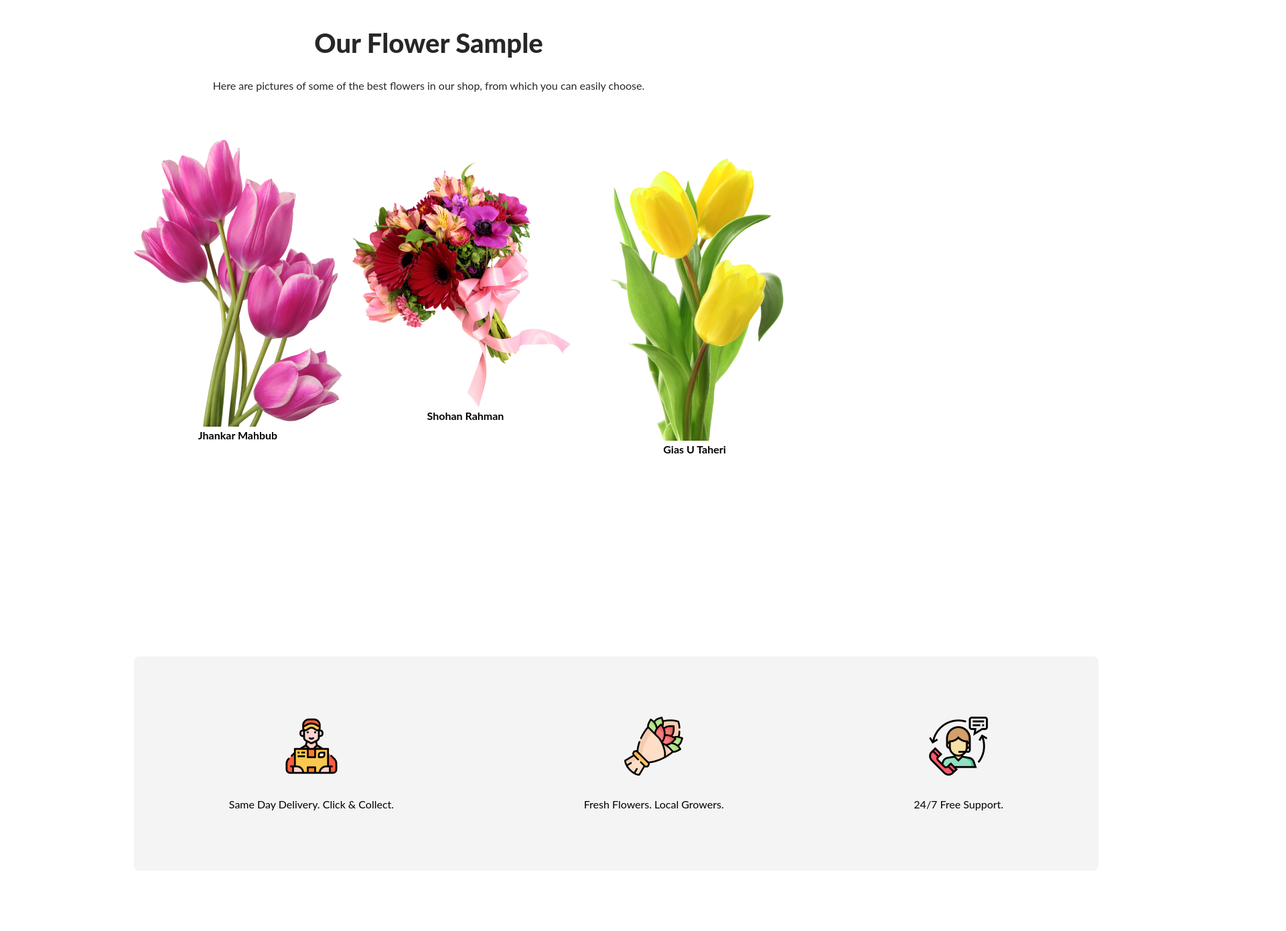
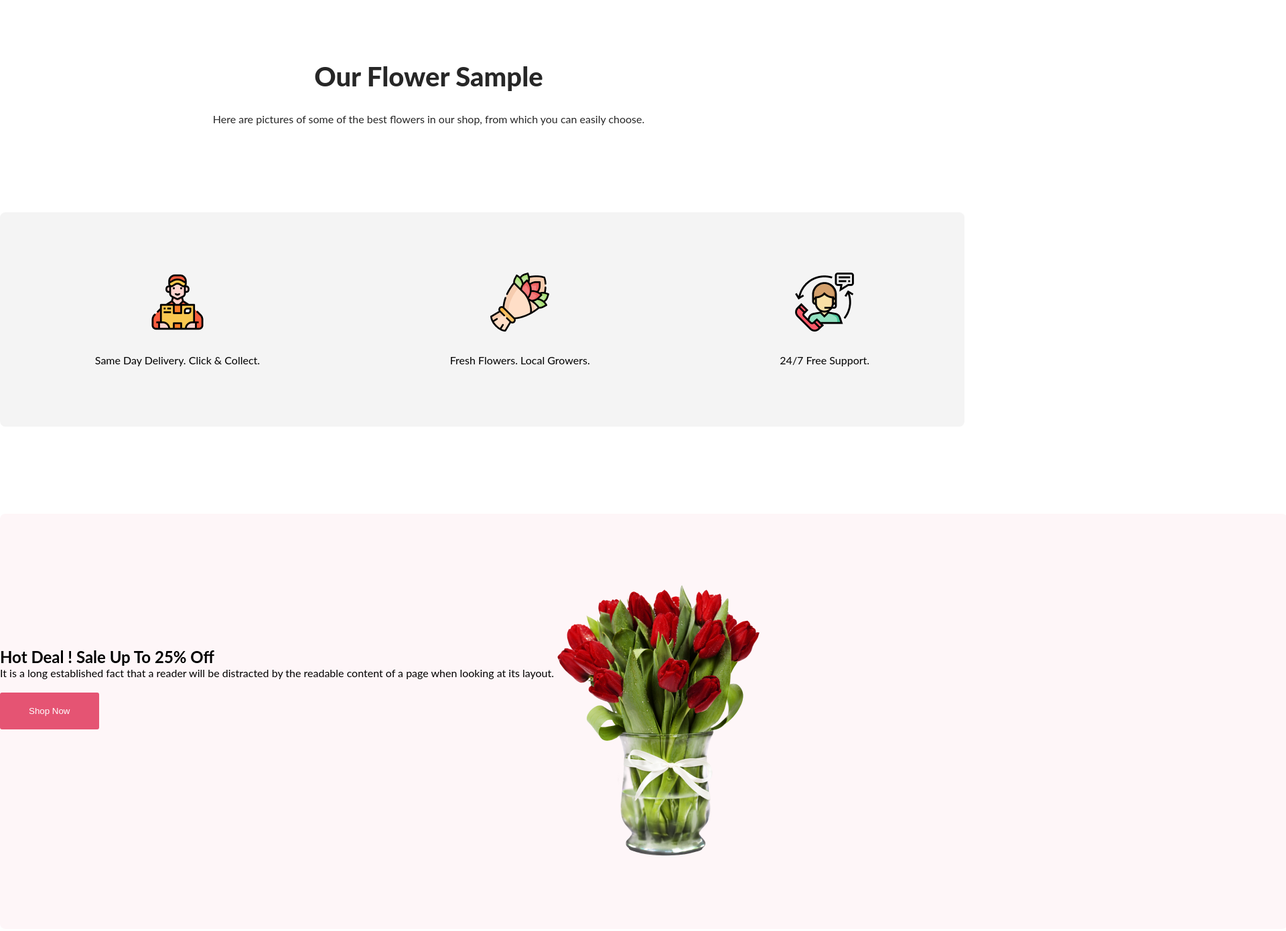
Before and after one commit to ishohan/flower-shop-assignment, a plain HTML site: page index.html in a window 1280 px wide. Shown: the part 980-2370 px from the top of the page at 67% size, 1920 px wide, since content can reach past the window. Drawn offline with Linux system fonts and the light colour scheme.

Commit message:
updated something

```diff
--- a/index.html
+++ b/index.html
@@ -28,23 +28,7 @@
         <p>Here are pictures of some of the best flowers in our shop, from which you can easily choose.</p>
     </div>
     <section>
-     <div class="flower-container">
-        <div class="flower-item">
-            <img src="Flower Asset/pngwing 6.png" alt="">
-            <h4>Jhankar Mahbub</h4>
-        </div>
 
-        <div class="flower-item">
-            <img src="Flower Asset/pngwing 5.png" alt="">
-            <h4>Shohan Rahman</h4>
-        </div>
-
-        <div class="flower-item">
-            <img src="Flower Asset/pngwing 7.png" alt="">
-            <h4>Gias U Taheri</h4>
-        </div>
-
-     </div>
     </section>
     <section>
         <div class="support-section">
@@ -62,5 +46,15 @@
             </div>
         </div>
     </section>
+    <section>
+       <div class="hot-deal-section">
+        <div>
+        <h1>Hot Deal ! Sale Up To 25% Off</h1>
+        <p>It is a long established fact that a reader will be distracted by the readable content of a page when looking at its layout.</p>
+        <button class="btn">Shop Now</button>
+       </div>
+       <img src="Flower Asset/pngwing 8.png" alt="">
+    </div>
+    </section>
 </body>
 </html>
--- a/style.css
+++ b/style.css
@@ -14,6 +14,12 @@ body{
     display: flex;
     align-items: center;
     justify-content: space-between;
+    /* width: 1920px; */
+    height: 850px;
+
+}
+.banner-flower{
+    padding-right: 200px;
 }
 .flower-title{
     display: flex;
@@ -51,34 +57,49 @@ body{
     color: #272727;
     text-align: center;
     }
+
+    .flower-item{
+        width: 600px;
+        height: 538px;
+        /* flex-shrink: 0; */
+        display: flex;
+        justify-content: center;
+        border-radius: 300px 300px 0px 0px;
+        background: rgba(167, 33, 98, 0.15);
+    }
+
+
+
     .flower-sample-title{
         margin-top: 120px;
         margin-bottom: 30px;
         font-size: 40px;
         font-weight: 800;
     }
-   .flower-container{
-    display: flex;
-    align-items: center;
-    justify-content: space-between;
-    padding: 50px 200px 200px;
-
-   }
-   .flower-item{
-    text-align: center;
-   }
 
    .support-section{
     width: 1440px;
     height: 320px;
+    flex-shrink: 0;
     border-radius: 8px;
     background: rgba(39, 39, 39, 0.05);
     display: flex;
     align-items: center;
-    justify-content:space-around;
-    margin: 100px 200px;
+    justify-content: space-around;
     text-align: center;
+    margin: auto;
+    margin-bottom: 130px;
+    margin-top: 130px;
    }
    .support-images{
     padding-bottom: 30px;
    }
+  .hot-deal-section{
+    display: flex;
+    align-items: center;
+    width: 1922px;
+    height: 620px;
+    flex-shrink: 0;
+    border-radius: 8px;
+    background: rgba(229, 84, 115, 0.05);
+  }
```
